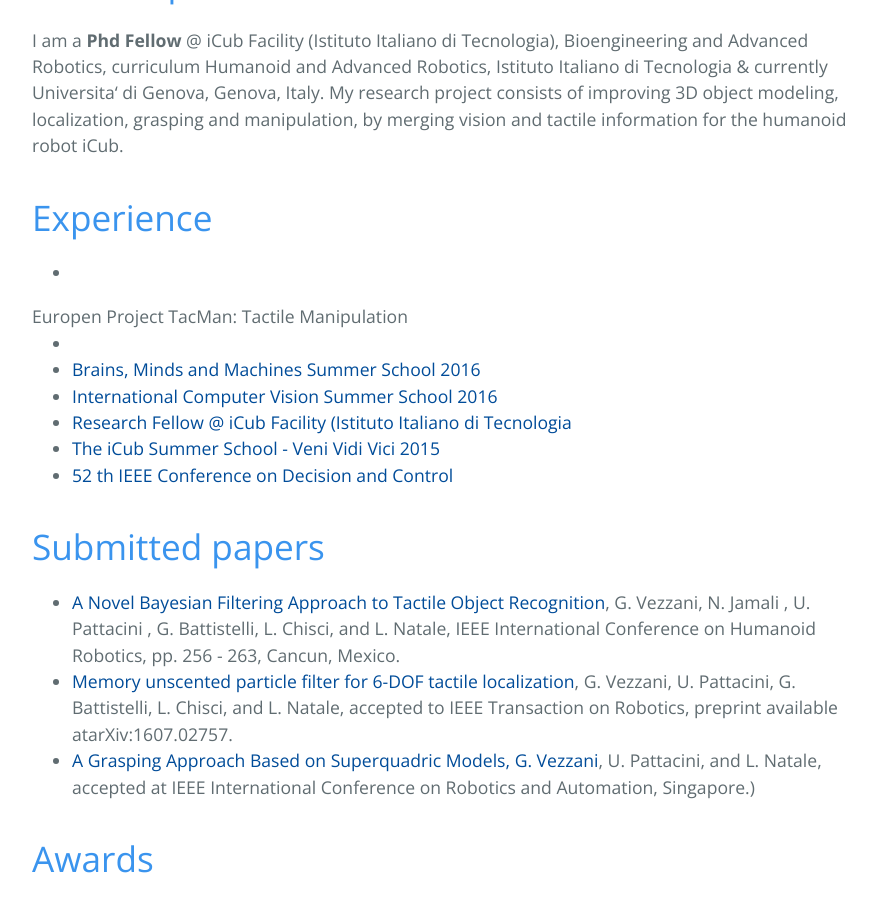
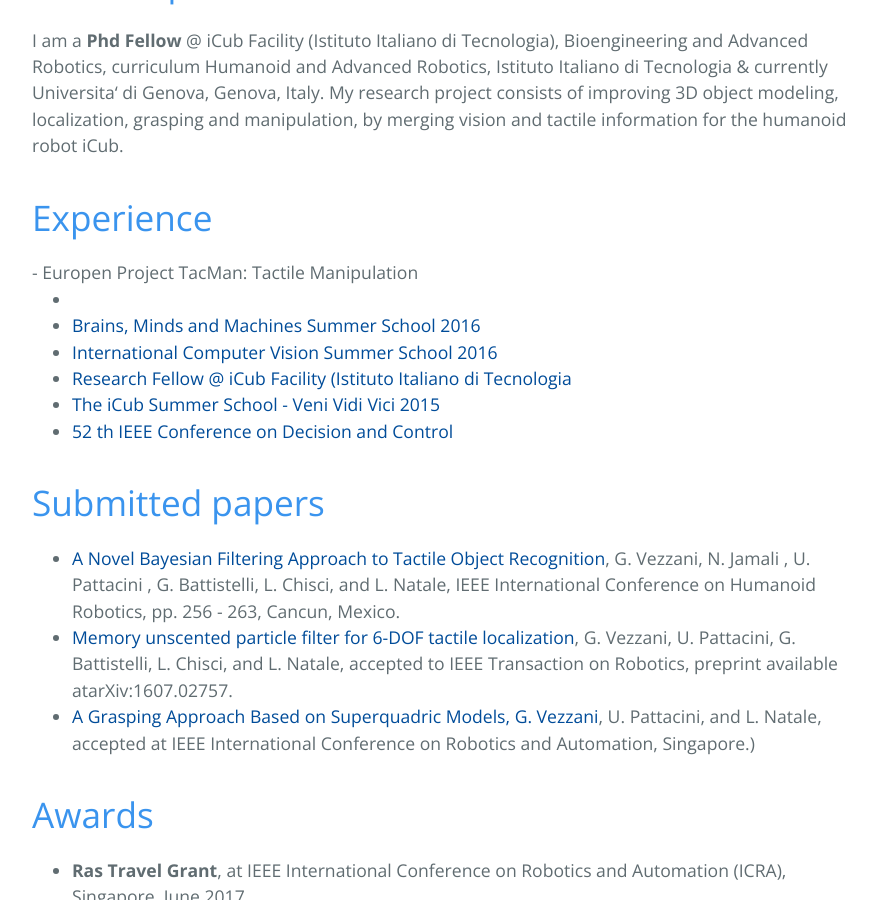
Before and after one commit to giuliavezzani/giuliavezzani_old.github.io, a Jekyll site: the page built from index.md, in a window 1280 px wide and 900 px high, scrolled down 1368 px. Shown: the whole window, without its empty margins (192-1068 px from the left). Built offline with Jekyll 4.4.1, drawn with Linux system fonts in a browser that asks for light colours; our own code applies the rules of GitHub Pages for plain Markdown files.

```diff
--- a/index.md
+++ b/index.md
@@ -41,9 +41,8 @@ My research project consists of improving 3D object modeling, localization, gras
 by merging vision and tactile information for the humanoid robot iCub.
 
 # Experience
-  -
   <details>
-       <summary> Europen Project TacMan: Tactile Manipulation  </summary>
+       <summary> - Europen Project TacMan: Tactile Manipulation  </summary>
        <p>bla bla bla</p>
     </details>
 - []()
```
